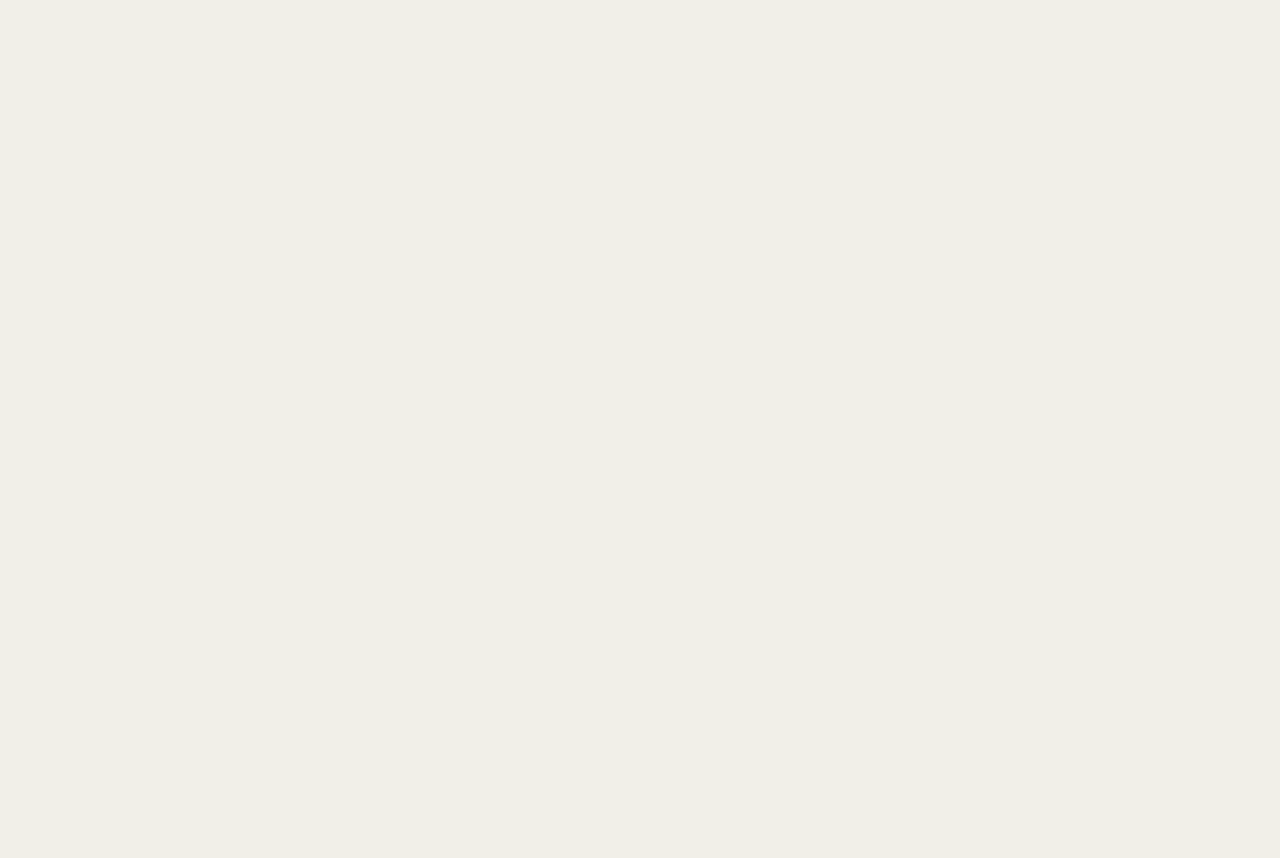
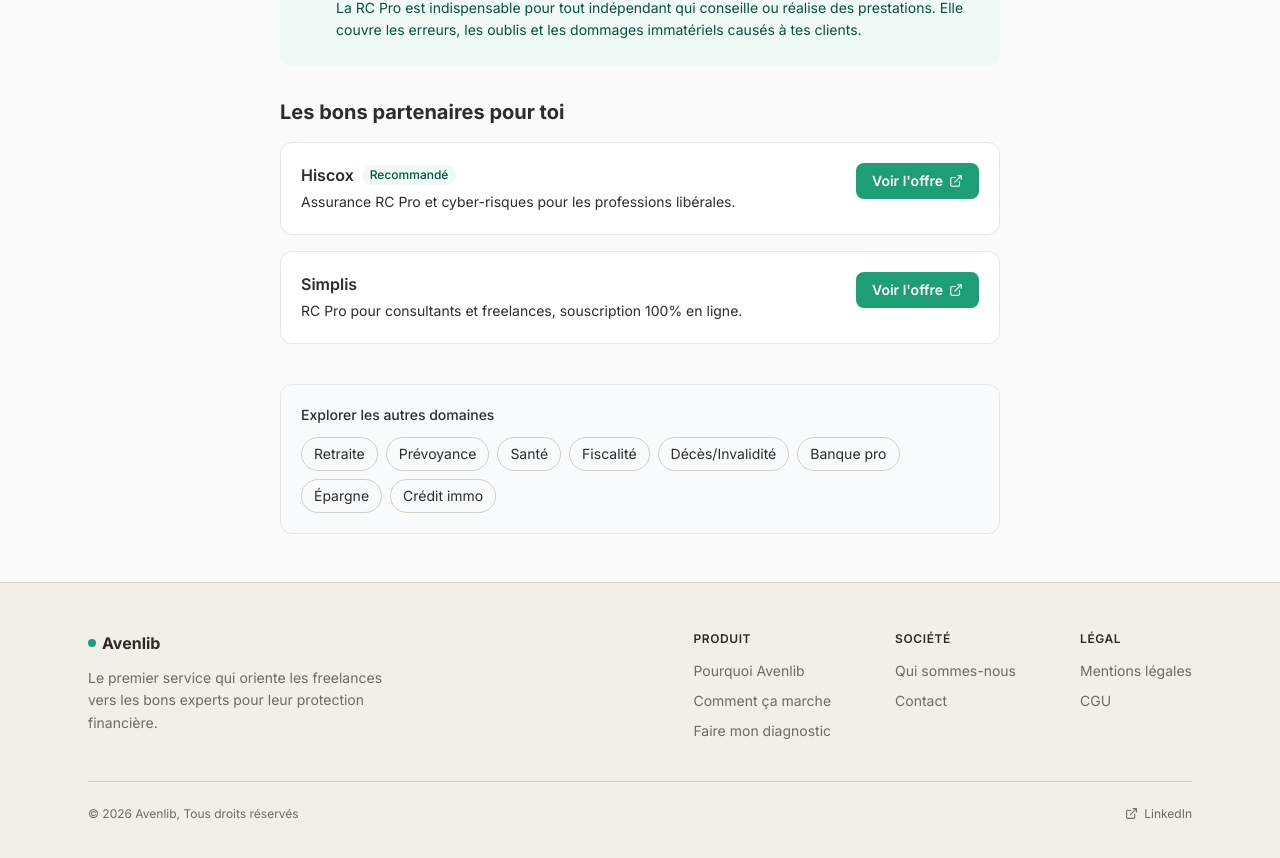
Before and after one commit to borasow/avenlib, a Next.js app: page /resultats/assurance_pro in a window 1280 px wide. Before the commit this address had no page. Shown: the part 552-1410 px from the top of the page. Before the commit the page ends 800 px from the top, so only its background shows below. Built offline with nearby package versions, Linux system fonts and the light colour scheme; no server answers.

Commit message:
Fix 404 banque professionnelle + routes manquantes

```diff
--- a/src/app/resultats/[domaine]/DomaineClient.tsx
+++ b/src/app/resultats/[domaine]/DomaineClient.tsx
@@ -161,6 +161,9 @@
           Les bons partenaires pour toi
         </h2>
         <div className="space-y-4 mb-10">
+          {partenaires.length === 0 && (
+            <p className="text-sm text-secondary">Partenaires en cours de sélection, revenez bientôt.</p>
+          )}
           {partenaires.map((p) => (
             <div
               key={p.nom}
@@ -206,11 +209,15 @@
           </p>
           <div className="flex flex-wrap gap-2">
             {[
-              { slug: "retraite", label: "Retraite" },
-              { slug: "prevoyance", label: "Prévoyance" },
-              { slug: "sante", label: "Santé" },
-              { slug: "fiscalite", label: "Fiscalité" },
-              { slug: "deces", label: "Décès/Invalidité" },
+              { slug: "retraite",     label: "Retraite" },
+              { slug: "prevoyance",   label: "Prévoyance" },
+              { slug: "sante",        label: "Santé" },
+              { slug: "fiscalite",    label: "Fiscalité" },
+              { slug: "deces",        label: "Décès/Invalidité" },
+              { slug: "banque_pro",   label: "Banque pro" },
+              { slug: "assurance_pro", label: "RC Pro" },
+              { slug: "epargne",      label: "Épargne" },
+              { slug: "credit",       label: "Crédit immo" },
             ]
               .filter((d) => d.slug !== domaine)
               .map((d) => (
--- a/src/app/resultats/[domaine]/page.tsx
+++ b/src/app/resultats/[domaine]/page.tsx
@@ -5,7 +5,10 @@
 import Navbar from "@/components/Navbar";
 import Footer from "@/components/Footer";
 
-const DOMAINES_VALIDES = ["retraite", "prevoyance", "sante", "fiscalite", "deces"];
+const DOMAINES_VALIDES = [
+  "retraite", "prevoyance", "sante", "fiscalite", "deces",
+  "banque_pro", "assurance_pro", "epargne", "credit",
+];
 
 export function generateStaticParams() {
   return DOMAINES_VALIDES.map((d) => ({ domaine: d }));
```
